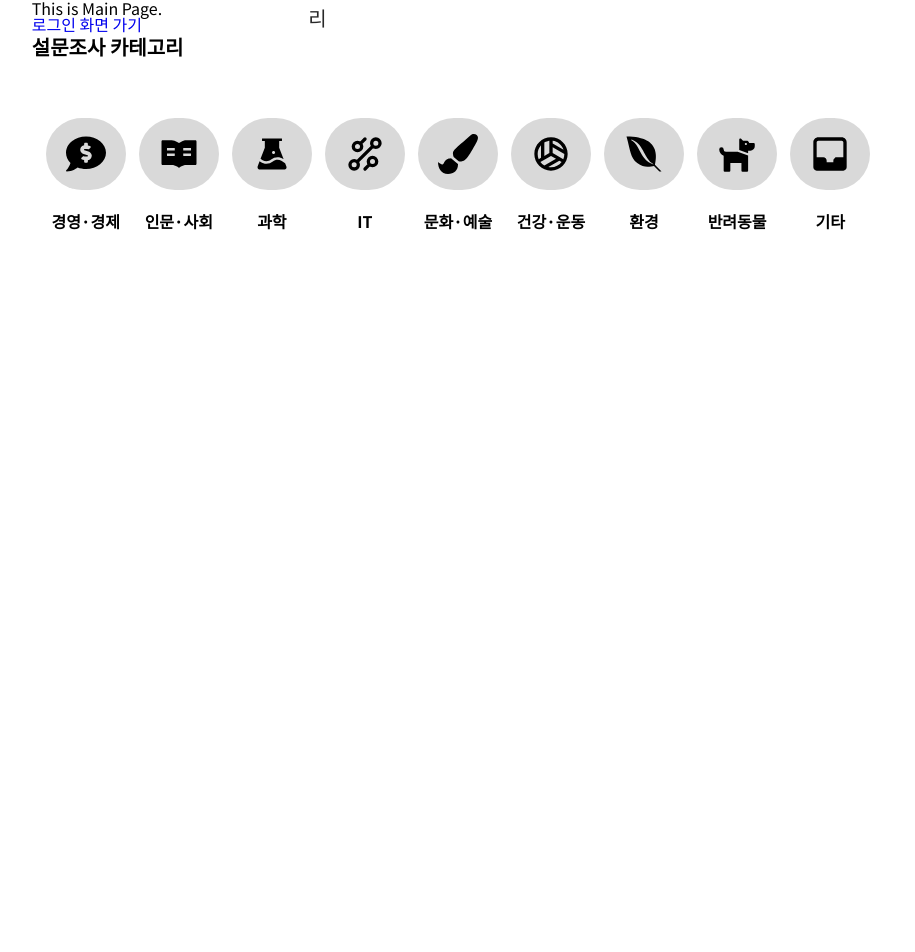
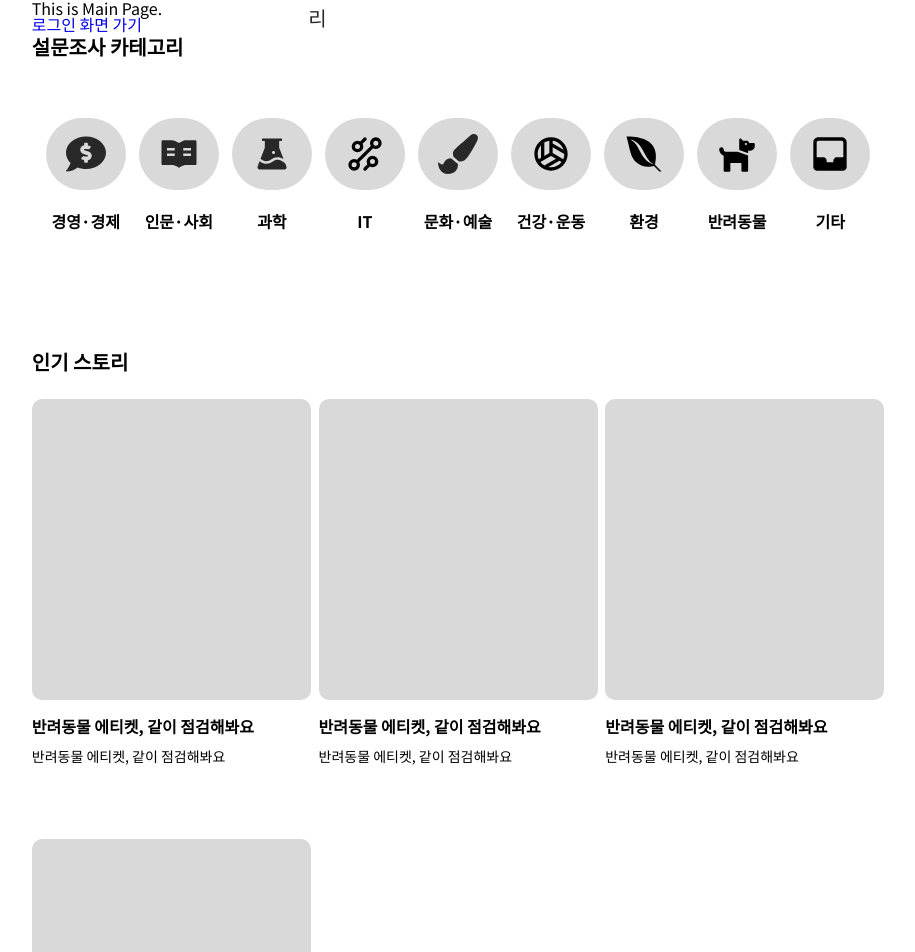
Before and after one commit to UMC-MMM/Client, a React (Create React App) app in the folder mmm_client/: page / in a window 1280 px wide. Shown: the part 139-1091 px from the top of the page, without its empty margins (182-1097 px from the left). Before the commit the page ends 800 px from the top, so only its background shows below. Built offline with nearby package versions, Linux system fonts and the light colour scheme.

Commit message:
메인 페이지 인기스토리 컴포넌트 완성

```diff
--- a/mmm_client/src/app.css
+++ b/mmm_client/src/app.css
@@ -158,6 +158,67 @@
 
   margin-top: 20.07px;
 }
+
+/* 메인페이지 - 인기 스토리  */
+.popularityStory {
+  margin-top: 113px;
+  margin-bottom: 142px;
+}
+
+.popularityStoryContainer {
+  display: flex;
+  justify-content: space-between;
+  flex-wrap: wrap;
+  /* margin-left: 14px;
+  margin-right: 14px; */
+}
+
+.popularityStoryTitle {
+  font-size: 20px;
+  font-weight: 700;
+  line-height: 29px;
+  letter-spacing: 0em;
+  text-align: left;
+  margin-bottom: 23px;
+}
+
+.storyBoxContainer {
+  display: flex;
+  flex-direction: column;
+}
+
+.storyBoxImg {
+  height: 301px;
+  width: 279px;
+  left: 320px;
+  top: 1083px;
+  border-radius: 10px;
+  background-color: #d9d9d9;
+}
+
+.storyBoxTitle {
+  margin-top: 15px;
+
+  font-size: 16px;
+  font-weight: 700;
+  line-height: 23px;
+  letter-spacing: 0em;
+  text-align: left;
+}
+
+.storyBoxDetail {
+  margin-top: 8px;
+
+  font-size: 14px;
+  font-weight: 400;
+  line-height: 20px;
+  letter-spacing: 0em;
+  text-align: left;
+
+  height: 93px;
+  width: 279px;
+}
+
 /* LogIn page CSS*/
 .logo {
   background: linear-gradient(90deg, #e1605c 39.85%, #68c9d1 60.53%);
--- a/mmm_client/src/components/main.jsx
+++ b/mmm_client/src/components/main.jsx
@@ -2,6 +2,7 @@ import React from "react";
 import { Link } from "react-router-dom";
 import Navbar from "./navbar";
 import SurveyCategory from "./surveyCategory";
+import PopularityStory from "./popularityStory";
 
 const Main = () => {
   return (
@@ -13,6 +14,7 @@ const Main = () => {
           <div>로그인 화면 가기</div>
         </Link>
         <SurveyCategory />
+        <PopularityStory />
       </div>
     </>
   );
--- /dev/null
+++ b/mmm_client/src/components/popularityStory.jsx
@@ -0,0 +1,30 @@
+import React from "react";
+import StoryBox from "./storyBox";
+
+const PopularityStory = (props) => {
+  return (
+    <div className="popularityStory">
+      <div className="popularityStoryTitle">인기 스토리</div>
+      <div className="popularityStoryContainer">
+        <StoryBox
+          title="반려동물 에티켓, 같이 점검해봐요"
+          detail="반려동물 에티켓, 같이 점검해봐요"
+        />
+        <StoryBox
+          title="반려동물 에티켓, 같이 점검해봐요"
+          detail="반려동물 에티켓, 같이 점검해봐요"
+        />
+        <StoryBox
+          title="반려동물 에티켓, 같이 점검해봐요"
+          detail="반려동물 에티켓, 같이 점검해봐요"
+        />
+        <StoryBox
+          title="반려동물 에티켓, 같이 점검해봐요"
+          detail="반려동물 에티켓, 같이 점검해봐요"
+        />
+      </div>
+    </div>
+  );
+};
+
+export default PopularityStory;
--- /dev/null
+++ b/mmm_client/src/components/storyBox.jsx
@@ -0,0 +1,13 @@
+import React from "react";
+
+const StoryBox = (props) => {
+  return (
+    <div className="storyBoxContainer">
+      <div className="storyBoxImg"></div>
+      <div className="storyBoxTitle">{props.title}</div>
+      <div className="storyBoxDetail">{props.detail}</div>
+    </div>
+  );
+};
+
+export default StoryBox;
--- a/mmm_client/src/components/surveyCategory.jsx
+++ b/mmm_client/src/components/surveyCategory.jsx
@@ -17,12 +17,24 @@ const SurveyCategory = () => {
       <div className="surveyCategoryContainer">
         <CategoryButton
           title="경영·경제"
-          icon={<FaCommentDollar size="40px" />}
+          icon={<FaCommentDollar size="40px" color="#282828" />}
         />
-        <CategoryButton title="인문·사회" icon={<AiFillRead size="40px" />} />
-        <CategoryButton title="과학" icon={<AiFillExperiment size="40px" />} />
-        <CategoryButton title="IT" icon={<GrTechnology size="40px" />} />
-        <CategoryButton title="문화·예술" icon={<FaPaintBrush size="40px" />} />
+        <CategoryButton
+          title="인문·사회"
+          icon={<AiFillRead size="40px" color="#282828" />}
+        />
+        <CategoryButton
+          title="과학"
+          icon={<AiFillExperiment size="40px" color="#282828" />}
+        />
+        <CategoryButton
+          title="IT"
+          icon={<GrTechnology size="40px" color="#282828" />}
+        />
+        <CategoryButton
+          title="문화·예술"
+          icon={<FaPaintBrush size="40px" color="#282828" />}
+        />
         <CategoryButton
           title="건강·운동"
           icon={<MdOutlineSportsVolleyball size="40px" />}
```
